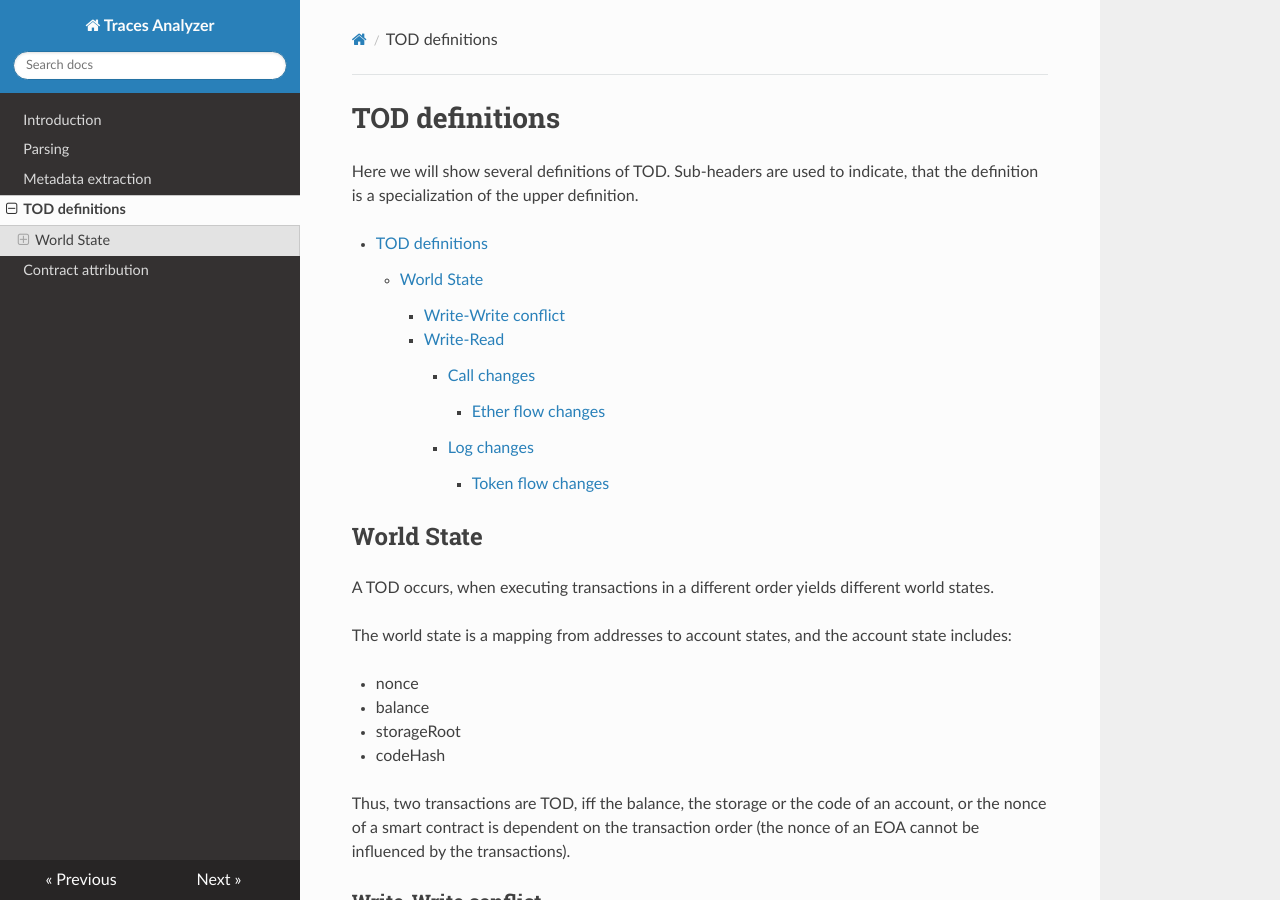
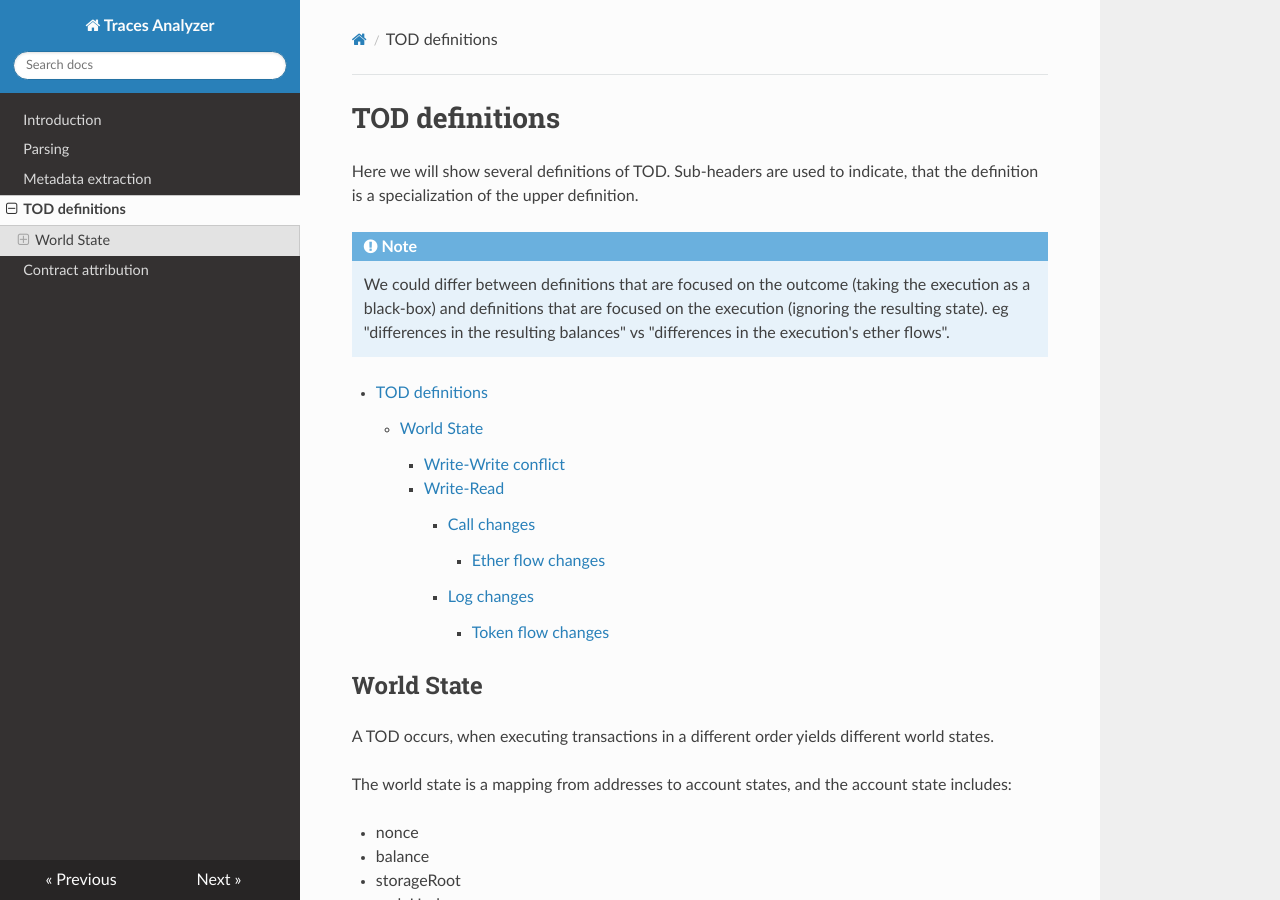
Before and after one commit to TOD-theses/traces_analyzer, an MkDocs documentation site: the page built from docs/definitions.md, in a window 1280 px wide and 900 px high. Built offline with MkDocs 1.6.1, drawn with Linux system fonts in a browser that asks for light colours; nearby versions of some CDN libraries.

Commit message:
docs: add note about state vs execution focused definitions

```diff
--- a/docs/definitions.md
+++ b/docs/definitions.md
@@ -1,6 +1,10 @@
 # TOD definitions
 
 Here we will show several definitions of TOD. Sub-headers are used to indicate, that the definition is a specialization of the upper definition.
+
+!!! note
+
+    We could differ between definitions that are focused on the outcome (taking the execution as a black-box) and definitions that are focused on the execution (ignoring the resulting state). eg "differences in the resulting balances" vs "differences in the execution's ether flows".
 
 [TOC]
 
```
